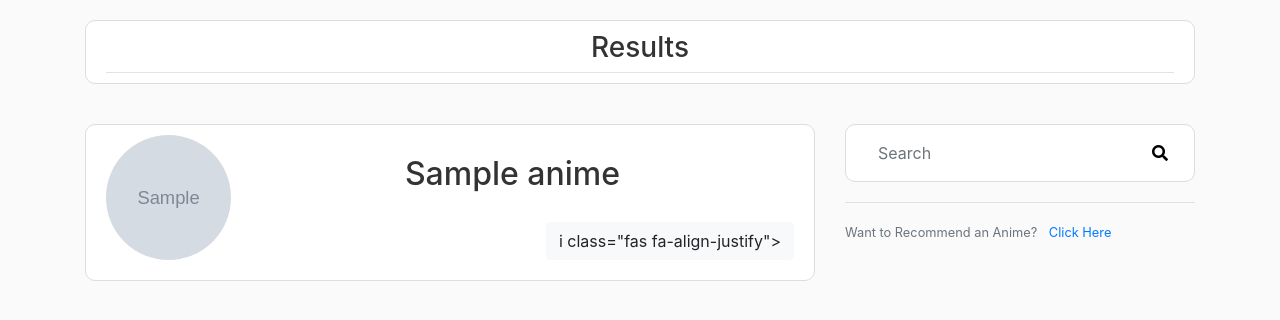
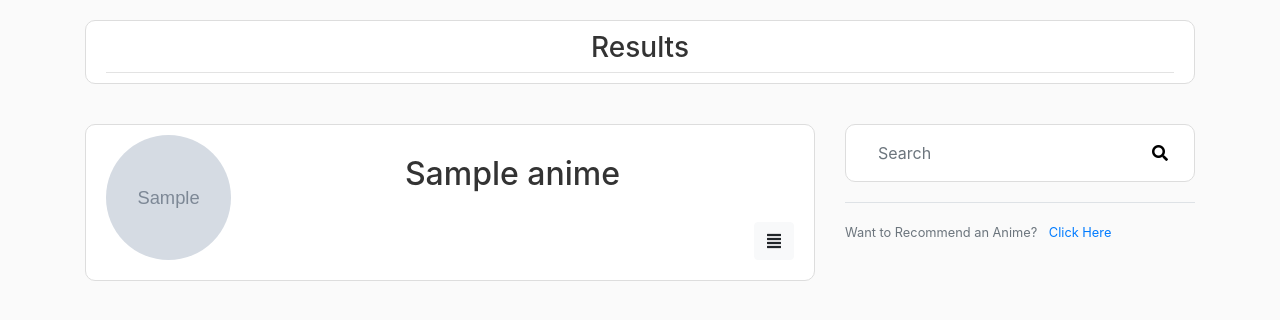
Before and after one commit to JasonTLin/queensanimeclubheroku, a Django app: template animelist/templates/animelist/results.html in a window 1280 px wide. Shown: the part 58-378 px from the top of the page. Run offline with Django 3.2, Linux system fonts and the light colour scheme; the template is opened without the code that fills it: most values are stand-ins (such as "Sample title", 1, 10 or a date in 2020); grey boxes marked "Sample" are stand-in pictures; some libraries are stand-ins or nearby versions.

Commit message:
Update results.html

```diff
--- a/animelist/templates/animelist/results.html
+++ b/animelist/templates/animelist/results.html
@@ -10,7 +10,7 @@
     <img class="account-img" src="{{ item.images }}">
     <div class="media-body">
       <h2 class="account-heading">{{item.anime}}</h2>
-       <button class="btn btn-light synopsis-content" data-toggle="collapse" data-target="#demo{{ forloop.counter0 }} ">i class="fas fa-align-justify"></i></button>
+       <button class="btn btn-light synopsis-content" data-toggle="collapse" data-target="#demo{{ forloop.counter0 }} "><i class="fas fa-align-justify"></i></button>
        <br><br>
         <div id="demo{{ forloop.counter0 }} " class="collapse">
         {{ item.synopsis}}
```
